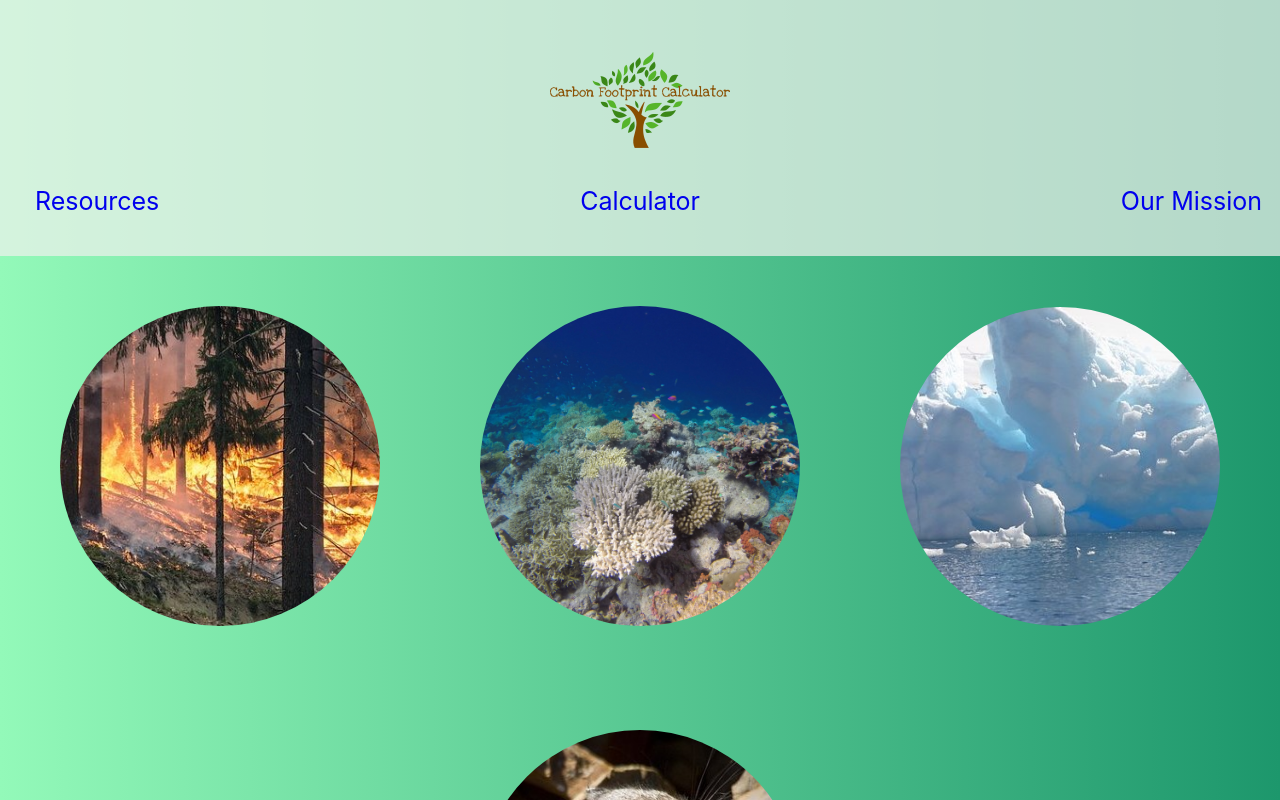
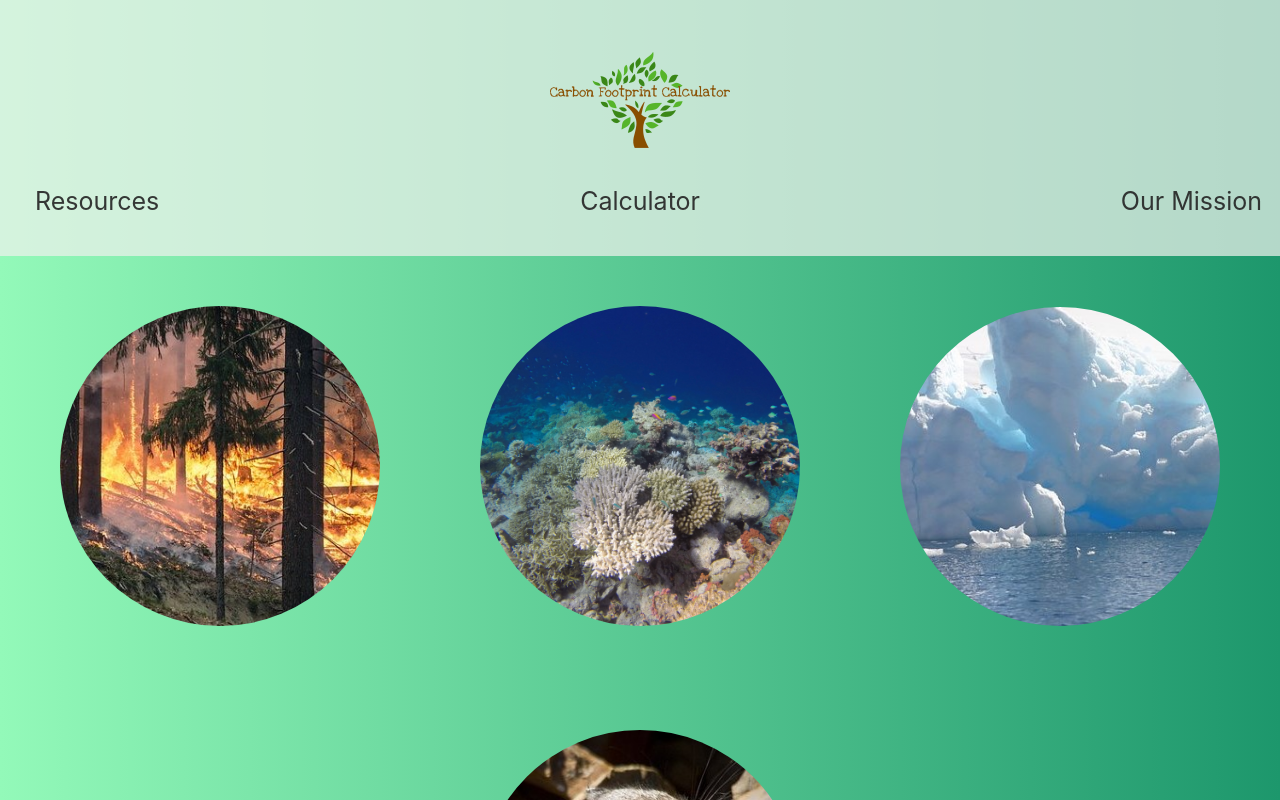
Before and after one commit to malder08/Carbon-Footprint-Calculator, a React (Create React App) app: page / in a window 1280 px wide. Shown: the top 800 px of the page. Built offline with nearby package versions, Linux system fonts and the light colour scheme.

Commit message:
Updated UI

```diff
--- a/src/App.css
+++ b/src/App.css
@@ -20,10 +20,6 @@ h4 {
   color:  #242424e8;
 }
 
-li {
-  text-decoration: none;
-}
-
 body{
   background: #1D976C;  /* fallback for old browsers */
   background: -webkit-linear-gradient(to right, #a9f8c67a, #29977198);  /* Chrome 10-25, Safari 5.1-6 */
@@ -40,6 +36,11 @@ header{
   display: flex;
   font-size: 20px;
   margin-left: 40px;
+}
+
+.nav-link {
+  text-decoration: none;
+  color: #242424e8;
 }
 
 .Navhome{
--- a/src/components/Homepage.js
+++ b/src/components/Homepage.js
@@ -14,14 +14,14 @@ function Homepage() {
           <img src={logo} alt="Our logo" className="Homelogo"/>
           <nav>
             <ul className="Navhome">
-              <Link style={{ textDecoration: 'none' }} to="/Resources">
-                <li className="nav-li">Resources</li>
+              <Link className="nav-link" to="/Resources">
+                <li>Resources</li>
               </Link>
-              <Link style={{ textDecoration: 'none' }} to="/Questions">
-                <li className="nav-li">Calculator</li>
+              <Link className="nav-link" to="/Questions">
+                <li>Calculator</li>
               </Link>
-              <Link style={{ textDecoration: 'none' }} to="/Ourmission">
-                <li className="nav-li">Our Mission</li>
+              <Link className="nav-link" to="/Ourmission">
+                <li>Our Mission</li>
               </Link>
             </ul>
           </nav>
```
